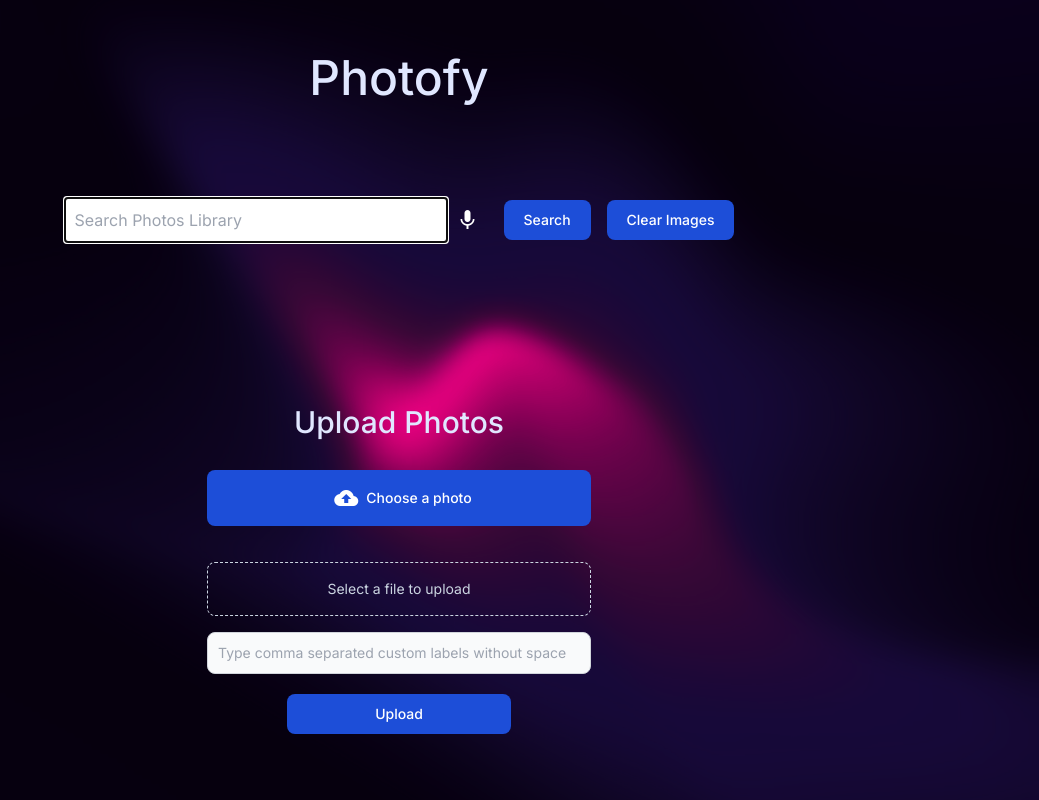
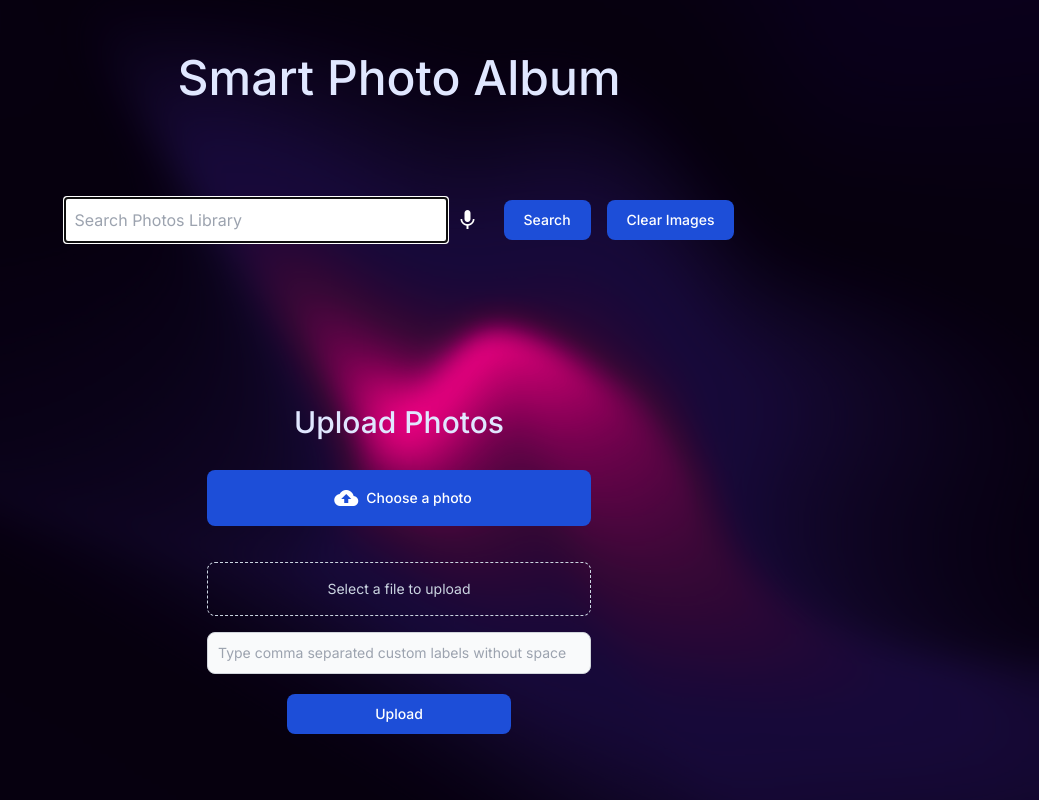
Before and after one commit to wowufoundme/smart_photo_album, a plain HTML site: page frontend/index.html in a window 1280 px wide. Shown: the whole page, without its empty margins (241-1280 px from the left). Drawn offline with nearby package versions, Linux system fonts and the light colour scheme.

Commit message:
Change project name

```diff
--- a/frontend/index.html
+++ b/frontend/index.html
@@ -42,7 +42,7 @@
 
         <!-- Header Bar -->
         <div class="py-12">
-            <h1 class="font-medium leading-tight text-5xl mt-0 mb-2 text-indigo-100 text-center">Photofy</h1>
+            <h1 class="font-medium leading-tight text-5xl mt-0 mb-2 text-indigo-100 text-center">Smart Photo Album</h1>
         </div>
 
         <!-- Search Photos Section -->
```
